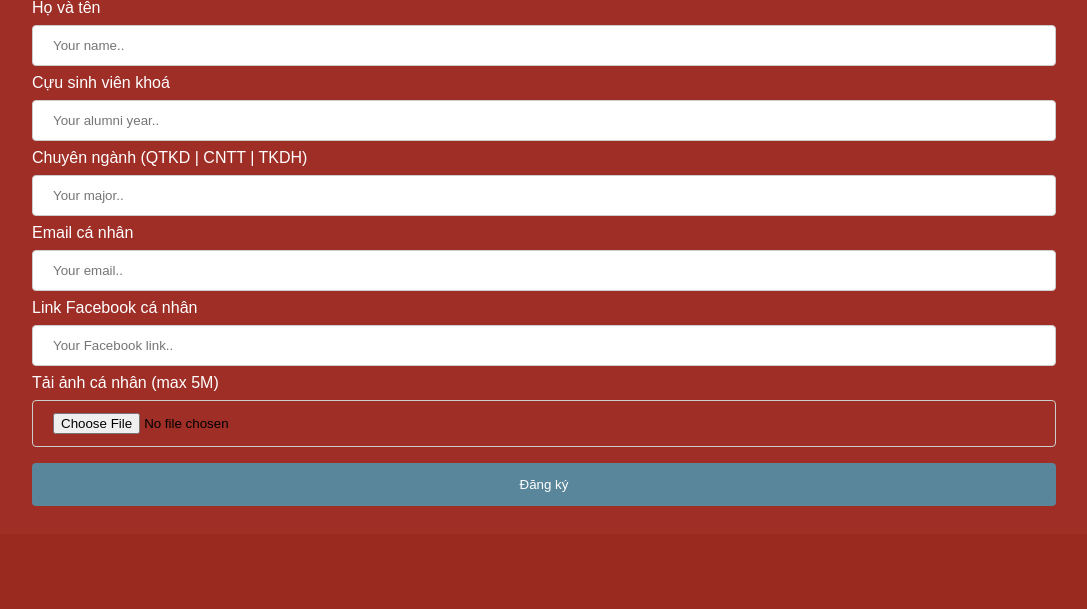
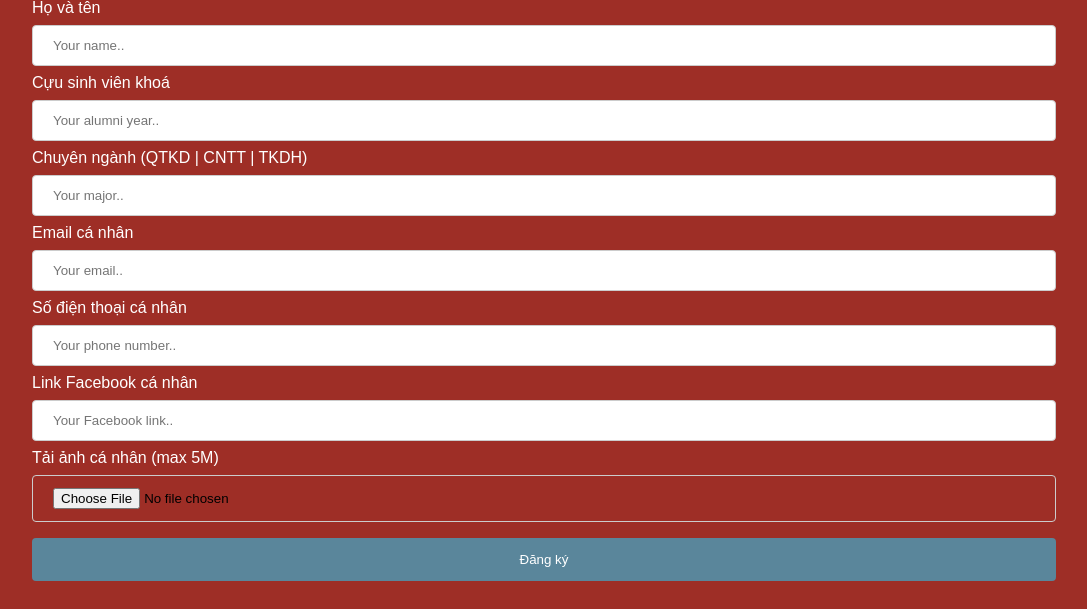
Before and after one commit to dttung79/Alumni, a Flask app: page /register in a window 1280 px wide. Shown: the part 893-1502 px from the top of the page, without its empty margins (96-1183 px from the left). Before the commit the page ends 1399 px from the top, so only its background shows below. Run offline with Flask 2, Linux system fonts and the light colour scheme.

Commit message:
Add email function

```diff
--- a/app.py
+++ b/app.py
@@ -3,6 +3,9 @@ from werkzeug.utils import secure_filename
 import hashlib
 import os
 from gen_invite import create_invitation
+import smtplib
+from email.mime.text import MIMEText
+from email.mime.multipart import MIMEMultipart
 
 app = Flask(__name__, static_url_path='/static')
 app.config['UPLOAD_FOLDER'] = 'static/uploads'
@@ -22,7 +25,7 @@ def submit_alumni():
     if request.content_length > app.config['MAX_CONTENT_LENGTH']:
         return render_template('error.html', error='File is too large. Maximum file size is 5MB.')
     # get form data
-    name, email, alumni, major, facebook = get_form_data()
+    name, email, phone, alumni, major, facebook = get_form_data()
     # check if photo part is in the request
     if 'photo' not in request.files:
         return render_template('error.html', error='No photo part in the request.')
@@ -36,6 +39,7 @@ def submit_alumni():
     try:
         invitation_file = create_invitation(filename, name)
         save_data(name, email, alumni, major, facebook, filename)
+        email_data(name, email, phone, alumni, major, facebook)
         return gen_invitation(invitation_file)
     except Exception as e:
         return render_template('error.html', error='No face detected in the portrait image.')
@@ -111,6 +115,52 @@ def gen_invitation(filename):
     content = render_template('invite.html', filename=filename)
     return content
 
+def email_data(name, email, phone, alumni, major, facebook):
+    sender_email = "alumnigreenwichhn@gmail.com"
+    receiver_email = "longnn22@fe.edu.vn"
+    password = 'ylsx tldk cltf xsps'
+    #password = "zcbm135&("
+
+    message = MIMEMultipart("alternative")
+    message["Subject"] = f"Alumni Data for {name}"
+    message["From"] = sender_email
+    message["To"] = receiver_email
+
+    text = f"""
+    Name: {name}
+    Email: {email}
+    Phone: {phone}
+    Alumni: {alumni}
+    Major: {major}
+    Facebook: {facebook}
+    """
+
+    html = f"""
+    <html>
+        <body>
+            <h2>Alumni Data</h2>
+            <p><strong>Name:</strong> {name}</p>
+            <p><strong>Email:</strong> {email}</p>
+            <p><strong>Phone:</strong> {phone}</p>
+            <p><strong>Alumni:</strong> {alumni}</p>
+            <p><strong>Major:</strong> {major}</p>
+            <p><strong>Facebook:</strong> {facebook}</p>
+        </body>
+    </html>
+    """
+
+    part1 = MIMEText(text, "plain")
+    part2 = MIMEText(html, "html")
+
+    message.attach(part1)
+    message.attach(part2)
+
+    with smtplib.SMTP("smtp.gmail.com", 587) as server:
+        server.starttls()
+        server.login(sender_email, password)
+        server.sendmail(sender_email, receiver_email, message.as_string())
+
+
 def save_data(name, email, alumni, major, facebook, filename):
     filename_noext = filename.split('/')[-1].split('.')[0]
     with open(f'static/alumni/{filename_noext}.txt', 'w') as f:
@@ -136,11 +186,12 @@ def save_photo(photo_file, name, email):
 def get_form_data():
     name = request.form['name']
     email = request.form['email']
+    phone = request.form['phone']
     alumni = request.form['alumni']
     major = request.form['major']
     facebook = request.form['facebook']
 
-    return name, email, alumni, major, facebook
+    return name, email, phone, alumni, major, facebook
 
 def build_page(filename):
     content = render_template(filename)
--- a/templates/register.html
+++ b/templates/register.html
@@ -111,6 +111,9 @@ function validateForm() {
     <label for="email" style="color: white;">Email cá nhân</label>
     <input type="email" id="email" name="email" placeholder="Your email..">
 
+    <label for"phone" style="color: white;">Số điện thoại cá nhân</label>
+    <input type="text" id="phone" name="phone" placeholder="Your phone number..">
+
     <label for="facebook" style="color: white;">Link Facebook cá nhân</label>
     <input type="url" id="facebook" name="facebook" placeholder="Your Facebook link..">
 
```
